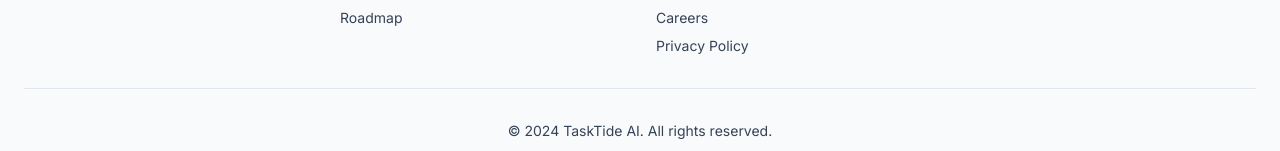
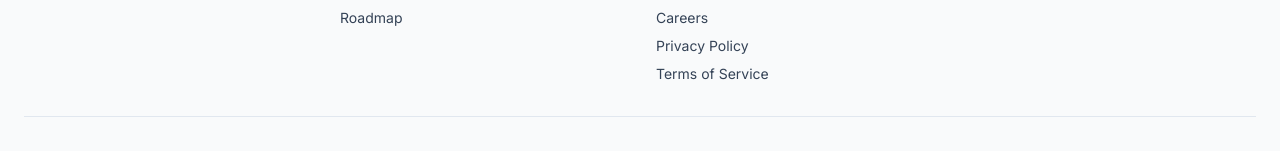
Before and after one commit to DhairyaS450/track-ai-web, a React (Vite) app in the folder client/: page / in a window 1280 px wide. Shown: the part 3394-3545 px from the top of the page. Built offline with nearby package versions, Linux system fonts and the light colour scheme; no server answers.

Commit message:
implementation of terms of service

```diff
--- a/client/src/App.tsx
+++ b/client/src/App.tsx
@@ -19,6 +19,7 @@ import { EmailVerification } from "./pages/EmailVerification";
 import { DataProvider } from "@/contexts/DataProvider";
 import { Home } from "./pages/Home";
 import { Privacy } from "./pages/Privacy";
+import { TOS } from "./pages/TOS";
 
 function App() {
   console.log("App");
@@ -68,6 +69,7 @@ function App() {
               {/* Public Marketing Homepage */}
               <Route path="/" element={<Home />} />
               <Route path="/privacy" element={<Privacy />} />
+              <Route path="/terms-of-service" element={<TOS />}></Route>
 
               {/* Public routes for auth */}
               <Route path="/login" element={<Login />} />
--- a/client/src/pages/Home.tsx
+++ b/client/src/pages/Home.tsx
@@ -368,6 +368,11 @@ export function Home() {
                     Privacy Policy
                   </Link>
                 </li>
+                <li>
+                  <Link to="/terms-of-service" className="hover:text-primary transition-colors">
+                    Terms of Service
+                  </Link>
+                </li>
               </ul>
             </div>
             <div>
--- /dev/null
+++ b/client/src/pages/TOS.tsx
@@ -0,0 +1,36 @@
+import { ArrowLeft } from "lucide-react";
+import { Button } from "@/components/ui/button";
+import { useNavigate } from "react-router-dom";
+import Markdown from "react-markdown";
+import termsOfService from "../../../TOS.md?raw"
+
+export function TOS() {
+  const navigate = useNavigate();
+
+
+  return (
+    <div className="min-h-screen bg-background">
+      {/* Header */}
+      <header className="fixed top-0 w-full bg-background/80 backdrop-blur-sm z-50 border-b">
+        <div className="container mx-auto px-6 py-4">
+          <div className="flex items-center">
+            <Button variant="ghost" onClick={() => navigate(-1)} className="mr-4">
+              <ArrowLeft className="h-4 w-4 mr-2" />
+              Back
+            </Button>
+            <h1 className="text-xl font-semibold">Terms of Service</h1>
+          </div>
+        </div>
+      </header>
+
+      {/* Content */}
+      <main className="container mx-auto px-6 py-24">
+        <div className="prose prose-gray dark:prose-invert max-w-4xl mx-auto">
+          <Markdown>{termsOfService}</Markdown>
+        </div>
+      </main>
+
+
+    </div>
+  );
+}
```
Also changed, not shown: 1 other file (tests, documents, lock files or other folders).
